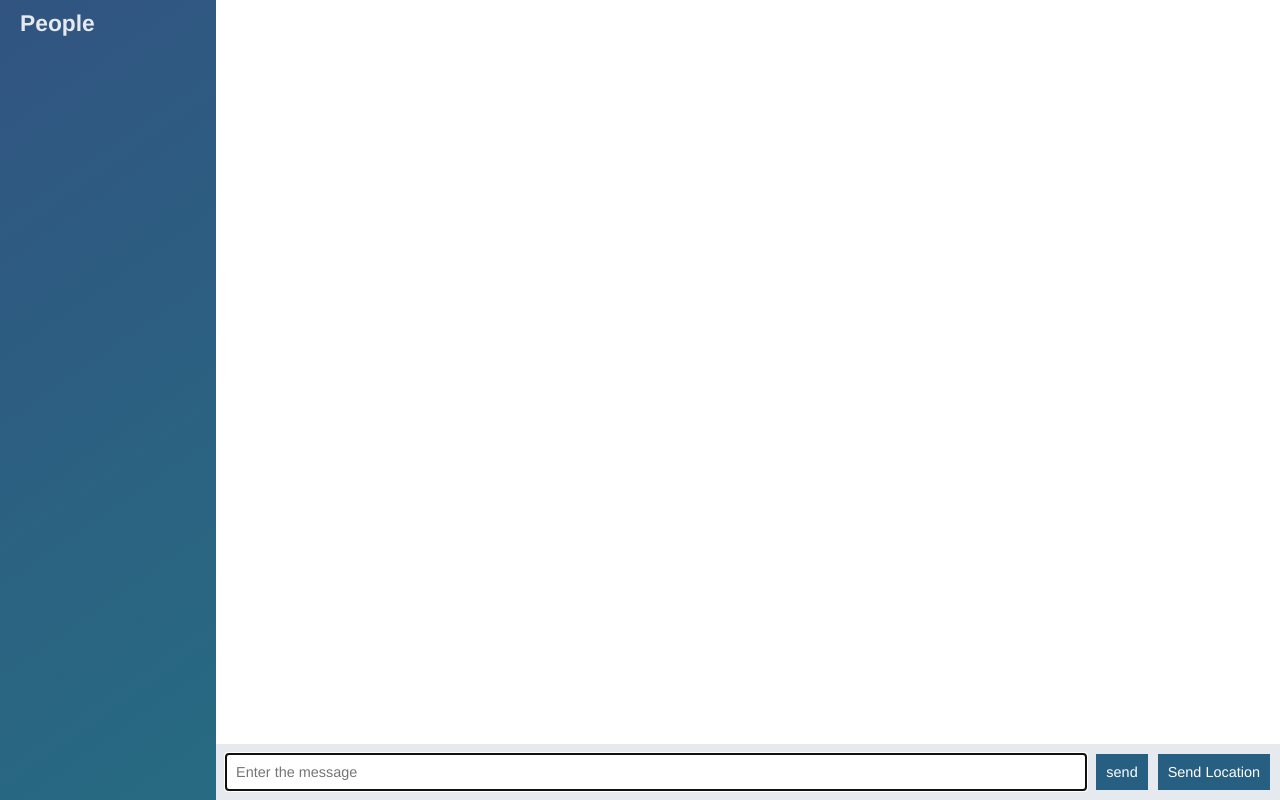
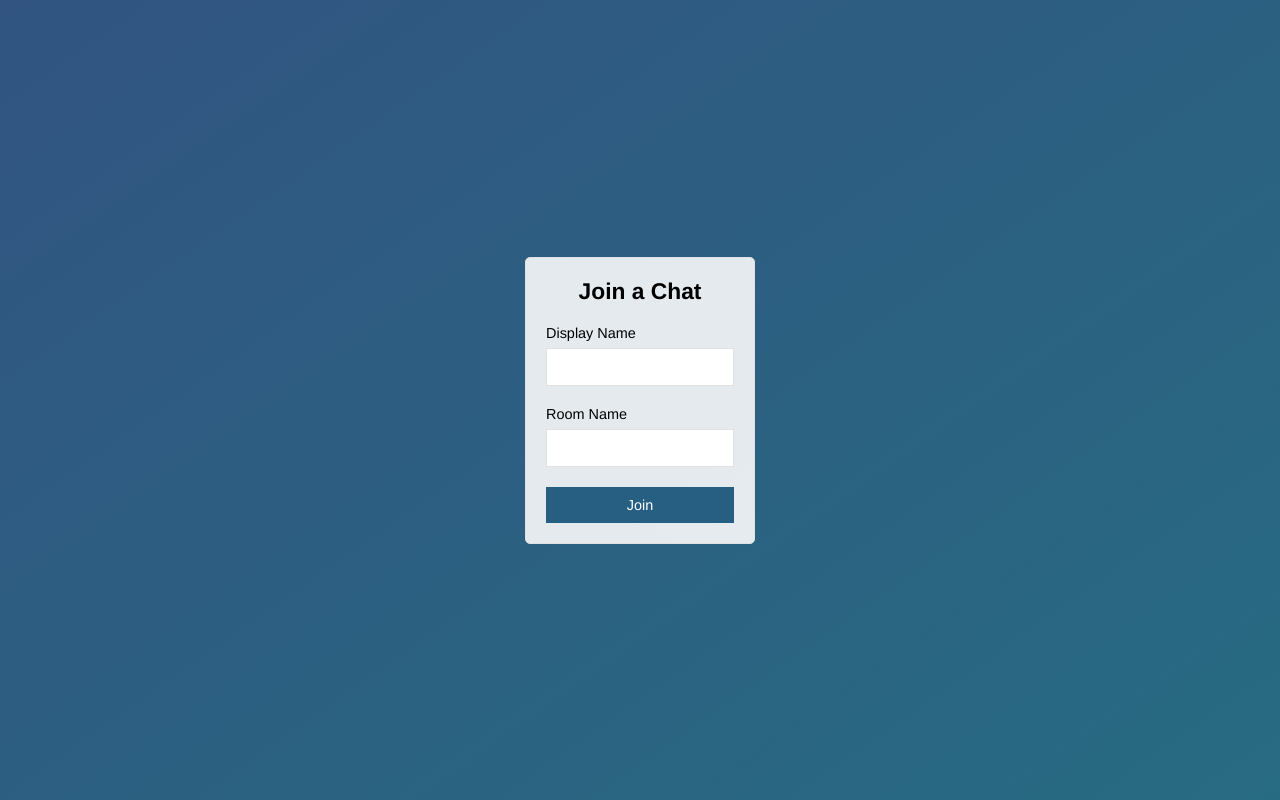
Before and after one commit to Urvashimeena/node-chat-app, a website: page public/index.html in a window 1280 px wide. Drawn offline with nearby package versions, Linux system fonts and the light colour scheme; no server answers.

Commit message:
add join page that submits to chathtml

```diff
--- a/public/index.html
+++ b/public/index.html
@@ -1,63 +1,29 @@
 <!DOCTYPE html>
 <html>
 <head>
-	<title></title>
-	<meta charset="utf-8">
+	<title>Join | ChatApp</title>
+	<meta name="viewport" content="width=device-width, intial-scale=1, user-scalable=no">
 	<link rel="stylesheet" type="text/css" href="/css/style.css">
 </head>
-<body class="chat">
-	<div class="chat__sidebar">
-		<h3>
-			People
-		</h3>
-		<div id="users"></div>
-	</div>
-	<div class="chat__main">
-		<ol id="messages" class="chat__messages">
-		</ol>
-		<div class="chat__footer">
-			<form id="message-form">
-				<input type="text" name="message" placeholder="Enter the message" autofocus autocomplete="off" />
-				<button>send</button>
-
-			</form>
-				<button id="send-location">Send Location</button>
-		</div>
+<body class="centered-form">
+	<div class="centered-form__form">
+		<form action="Chat.html">
+			<div class="form-field">
+				<h3>Join a Chat</h3>
+			</div>
+			<div class="form-field">
+				<label>Display Name</label>
+				<input type="text" name="name"/>
+			</div>
+			<div class="form-field">
+				<label>Room Name</label>
+				<input type="text" name="room"/>
+			</div>
+			<div class="form-field">
+				<button>Join</button>
+			</div>
+		</form>
 
 	</div>
-
-	<script type="text/template" id="message-template">
-
-		<li class="message">
-			<div class="message__title">
-				<h4>{{from}}</h4>
-				<span>{{createdAt}}</span>
-			</div>
-			<div class="message__body">
-				<p>{{text}}</p>
-			</div>
-		</li>
-	</script>
-
-	<script type="text/template" id="location-message-template">
-
-		<li class="message">
-			<div class="message__title">
-				<h4>{{from}}</h4>
-				<span>{{createdAt}}</span>
-			</div>
-			<div class="message__body">
-				<a href="{{url}}" target= "_blank">My current location</a>
-			</div>
-		</li>
-	</script>
-
-<script src="/js/libs/jquery-3.1.0.min.js"></script>
-<script type="text/javascript" src="/socket.io/socket.io.js"></script>
-<script type="text/javascript" src="/js/index.js"></script>
-<script type="text/javascript" src="/js/libs/moment.js"></script>
-<script type="text/javascript" src="/js/libs/mustache.js"></script>
-
-
 </body>
 </html>
```
Also changed, not shown: public/chat.html (added, +65 -0 lines), public/js/chat.js (renamed from public/js/index.js).
